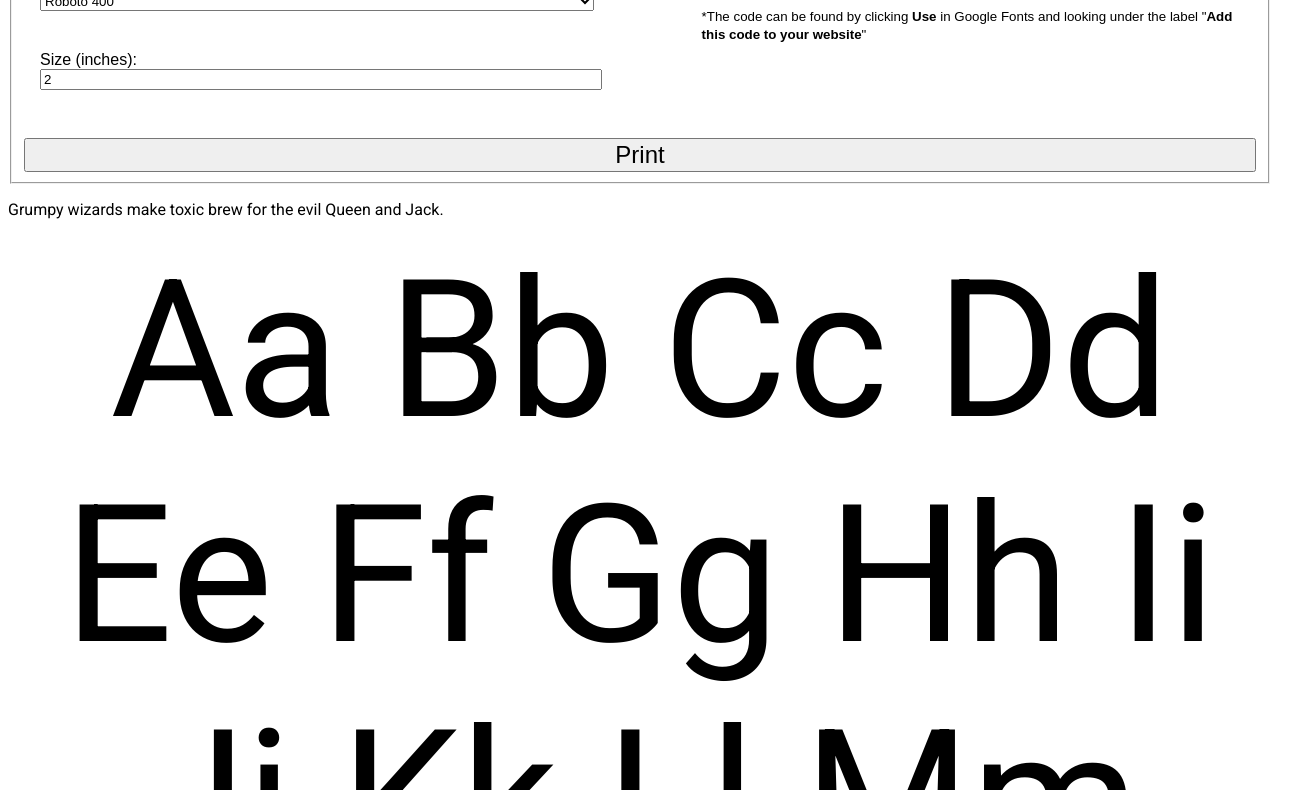
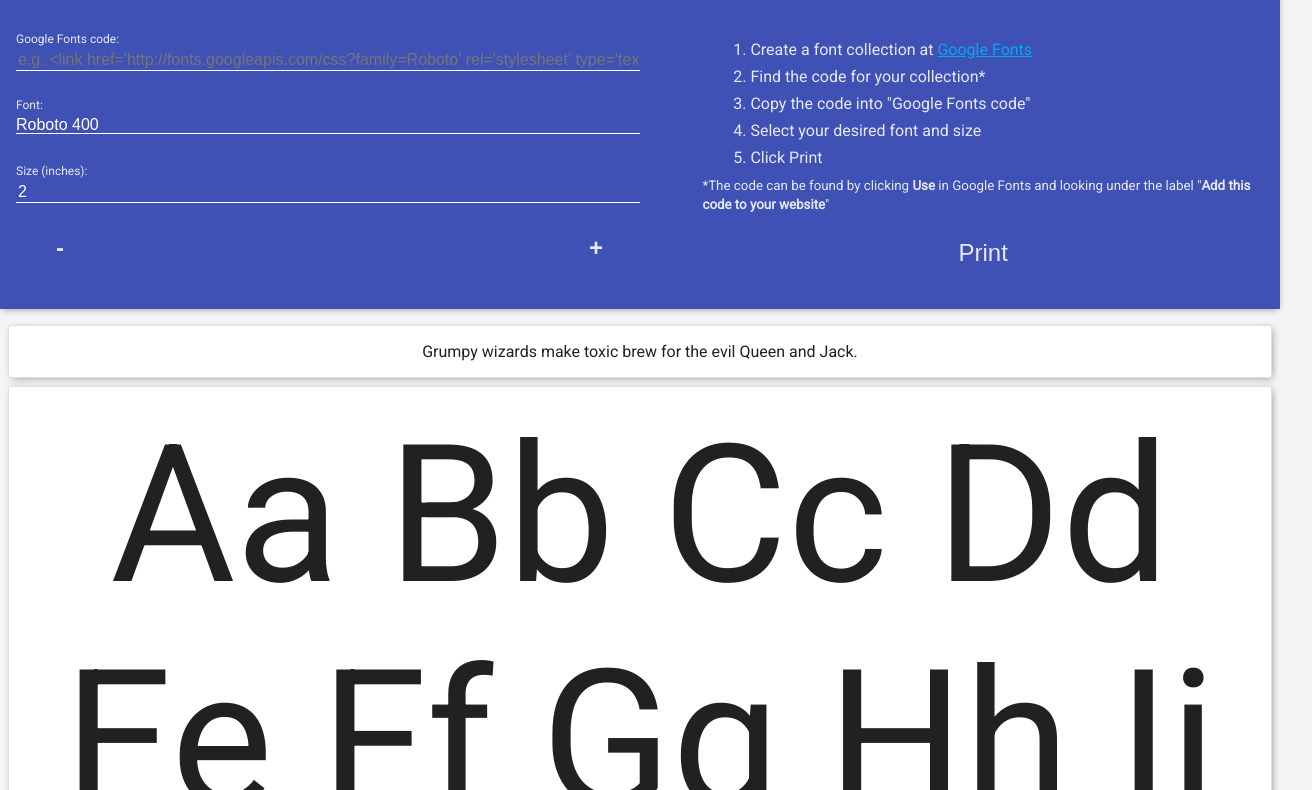
Before and after one commit to cbarrick/mom-fonts, a website: page index.html in a window 1280 px wide. Shown: the part 137-927 px from the top of the page, 1312 px wide, since content can reach past the window. Drawn offline with Linux system fonts and the light colour scheme.

Commit message:
:lipstick: New UI
Based on Google's Material Design. Sample text is now editable

```diff
--- a/index.html
+++ b/index.html
@@ -2,19 +2,119 @@
 <html>
 	<head>
 		<title>Print Fonts</title>
+		<link href='http://fonts.googleapis.com/css?family=Roboto' rel='stylesheet' type='text/css'>
 		<link id='fonts' rel='stylesheet' type='text/css' href='http://fonts.googleapis.com/css?family=Roboto'>
 		<script src='ender.js'></script>
 		<style>
-			#sample {
-				margin: 0.1em;
+			* {
+				box-sizing: border-box;
+				margin: 0;
+			}
+
+			body {
+				font-size: 16px;
+				background-color: #f5f5f5;
+			}
+
+			label {
+				display: block;
+				position: relative;
+				margin-bottom: 16px;
+				height: 50px;
+				font-size: 12px;
+			}
+			label > input,
+			label > select {
+				display: block;
+				position: absolute;
+				top: 18px;
+				border: none;
+				border-bottom: 1px solid rgba(255, 255, 255, 1);
+				border-radius: 0;
+				width: 100%;
+				font-size: 16px;
+				color: white;
+				background-color: transparent;
+				-webkit-appearance: none;
+				   -moz-appearance: none;
+				        appearance: none;
+			}
+
+			select {
+				cursor: pointer;
+			}
+
+			a {
+				color: #03a9f4;
+			}
+
+			button {
+				min-width: 88px;
+				height: 36px;
+				color: inherit;
+				background-color: transparent;
+				border: none;
+				border-radius: 3px;
+				cursor: pointer;
+			}
+			button:hover {
+				background-color: rgba(204, 204, 204, 0.15);
+			}
+			button:active {
+				background-color: rgba(204, 204, 204, 0.25);
+			}
+
+			header {
+				margin-bottom: 1em;
+				padding: 1em;
+				width: 100%;
+				font: 16px Roboto;
+				border: none;
+				background-color: #3f51b5;
+				color: rgba(255, 255, 255, 0.87);
+				box-shadow: 0 2px 8px -2px rgba(0, 0, 0, 0.4);
+			}
+
+			.card {
+				padding: 16px;
+				border: 1px solid rgba(0, 0, 0, 0.12);
+				margin: 8px;
+				width: calc(100% - 16px);
+				border-radius: 2px;
 				text-align: center;
+				color: rgba(0, 0, 0, 0.87);
+				background-color: white;
+				box-shadow: 2px 2px 8px -2px rgba(0, 0, 0, 0.4);
 			}
+
+			.pull-left {
+				float: left;
+			}
+			.pull-right {
+				float: right;
+			}
+
+			/* clearfix */
+			.cf:before,
+			.cf:after {
+				content: " "; /* 1 */
+				display: table; /* 2 */
+			}
+			.cf:after {
+				clear: both;
+			}
+
+
+			#title {
+				width: 100%;
+				margin: 1em;
+				font-size: 3em;
+			}
+
 			#controls {
-				font: 16px sans-serif;
+				width: 50%;
 			}
-			#mini-sample {
-				font-size: 16px;
-			}
+
 			#instructions {
 				width: 45%;
 				float: right;
@@ -22,42 +122,62 @@
 			#instructions li {
 				margin: 0.5em;
 			}
+
 			#print-button {
-				width: 100%;
-				margin-top: 8px;
+				padding: 0 4em;
+				margin: 1em;
+				width: calc(100% - 2em);
+				height: 32px;
 				font-size: 1.5em;
 				clear: both;
 			}
-			label {
+
+			#bigger-button,
+			#smaller-button {
+				font-size: 1.5em;
+				font-weight: bold;
+			}
+
+
+			@media print {
+				html {
+					background-color: white;
+				}
+				body * {
+					display: none;
+				}
+				main {display: block}
+				#sample-card {
 					display: block;
-				width: 100%;
-				margin: 1em 1em 2.5em;
+					padding: 0;
+					border: none;
+					margin: 0;
+					box-shadow: none;
 				}
-			label input, label select {
+				#sample {
 					display: block;
-				width: 45%;
-			}
-			@media print {
-				#controls, #mini-sample {
-					display: none;
 				}
 			}
 		</style>
 	</head>
 	<body>
-		<fieldset id='controls'>
+		<header class='cf'>
+			<h1 id='title'>Font Printer</h1>
 			<section id='instructions'>
 				<ol>
 					<li>Create a font collection at <a target='_blank' href='http://google.com/fonts'>Google Fonts</a></li>
-					<li>Copy the code for your collection into "Google Fonts code"</li>
-					<li>Select the font and size you wish to print</li>
+					<li>Find the code for your collection*</li>
+					<li>Copy the code into "Google Fonts code"</li>
+					<li>Select your desired font and size</li>
 					<li>Click Print</li>
 				</ol>
 				<small>*The code can be found by clicking <strong>Use</strong> in Google Fonts and looking under the label "<strong>Add this code to your website</strong>"</small>
+				<button id='print-button'>Print</button>
 			</section>
+			<div id='controls'>
 				<label for='code-input'>
 					Google Fonts code:
-				<input id='code-input' type='text' placeholder="<link href='http://fonts.googleapis.com/css?family=Roboto' rel='stylesheet' type='text/css'>">
+					<input id='code-input' type='text' placeholder="e.g. <link href='http://fonts.googleapis.com/css?family=Roboto' rel='stylesheet' type='text/css'>">
 				</label>
 				<label for='font-select'>
 					Font:
@@ -67,10 +187,21 @@
 					Size (inches):
 					<input id='size-input' type='number' min='0.5' max='10' value='2' step='0.1'>
 				</label>
-			<button id='print-button'>Print</button>
-		</fieldset>
-		<p id='mini-sample'>Grumpy wizards make toxic brew for the evil Queen and Jack.</p>
+				<button id='smaller-button' class='pull-left'>-</button>
+				<button id='bigger-button' class='pull-right'>+</button>
+			</div>
+		</header>
+
+		<main>
+			<section id='mini-sample-card' class='card'>
+				<p contenteditable id='mini-sample'>Grumpy wizards make toxic brew for the evil Queen and Jack.</p>
+			</section>
+
+			<section id='sample-card' class='card' title='Click to edit'>
 				<p contenteditable id='sample'>Aa Bb Cc Dd Ee Ff Gg Hh Ii Jj Kk Ll Mm Nn Oo Pp Qq Rr Ss Tt Uu Vv Ww Xx Yy Zz</p>
+			</section>
+		</main>
+
 		<script>
 			'use-strict';
 
@@ -82,11 +213,14 @@
 
 			// HTMLElements that will be used.
 			var $font_link = $('#fonts');
-			var $body = $('body');
+			var $main = $('main');
+			var $sample = $('#sample');
 			var $code_input = $('#code-input');
 			var $font_select = $('#font-select');
 			var $size_input = $('#size-input');
-			var $print_button = $('#print-button');
+			var $print_btn = $('#print-button');
+			var $smaller_btn = $('#smaller-button');
+			var $bigger_btn = $('#bigger-button');
 
 			// The default url is for the Roboto font.
 			var roboto_url = "http://fonts.googleapis.com/css?family=Roboto";
@@ -183,12 +317,13 @@
 				}
 				var font_title = $font_select.val();
 				var font = fonts[font_title];
-				var font_css = (font.italic ? 'italic ' : '')
-				             + font.weight + ' '
-				             + size + 'in '
-				             + font.family;
-				$body.css('font', font_css);
-				console.log("Set font:", font_css);
+				$main.css('font-family', font.family);
+				$main.css('font-weight', font.weight);
+				$main.css('font-style', (font.italic) ? 'italic' : 'normal');
+
+				$sample.css('font-size', size + 'in');
+
+				console.log("Set font:", font_title);
 			}
 
 
@@ -197,8 +332,38 @@
 
 			$code_input.on('input', fetch_fonts);
 			$font_select.on('change', set_font);
-			$size_input.on('input', set_font);
-			$print_button.on('click', window.print.bind(window));
+			$size_input.on('change', set_font);
+			$print_btn.on('click', window.print.bind(window));
+
+			$smaller_btn.on('click', function () {
+				var step = Number($size_input.attr('step'));
+				var exp = 1/step;
+				var min = $size_input.attr('min');
+				var value = Number($size_input.attr('value'));
+
+				// this magic changes than rounds the value so we don't
+				// get ugly floating-point rounding errors
+				value -= step;
+				value = Number(Math.round(value + 'e' + exp) + 'e-' + exp);
+
+				if (value >= min) $size_input.attr('value', value);
+				$size_input.emit('change');
+			});
+
+			$bigger_btn.on('click', function () {
+				var step = Number($size_input.attr('step'));
+				var exp = 1/step;
+				var max = $size_input.attr('max');
+				var value = Number($size_input.attr('value'));
+
+				// this magic changes than rounds the value so we don't
+				// get ugly floating-point rounding errors
+				value += step;
+				value = Number(Math.round(value + 'e' + exp) + 'e-' + exp);
+
+				if (value <= max) $size_input.attr('value', value);
+				$size_input.emit('change');
+			});
 
 
 			// Initialization
```
Lines whose indentation alone changed are shown as unchanged.
